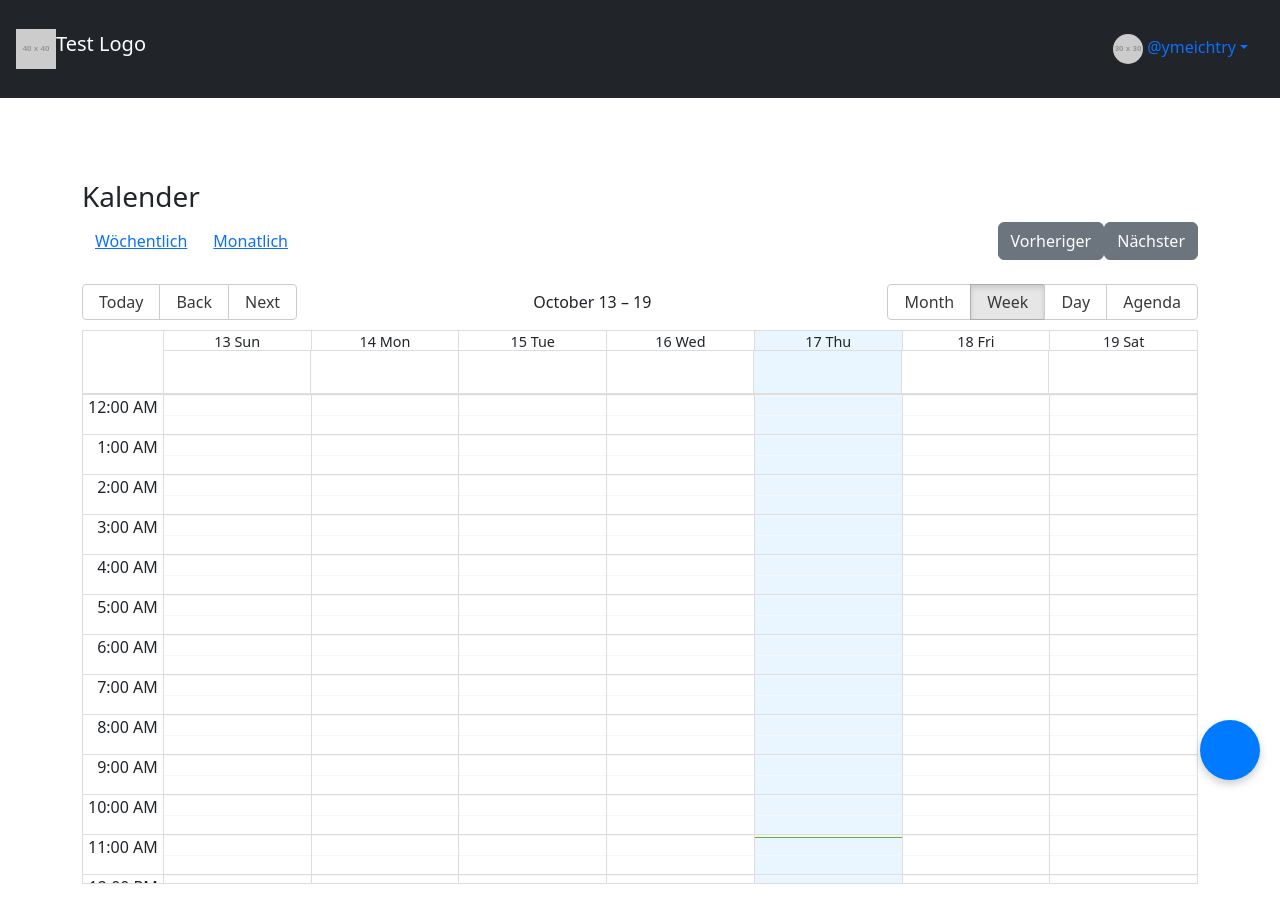
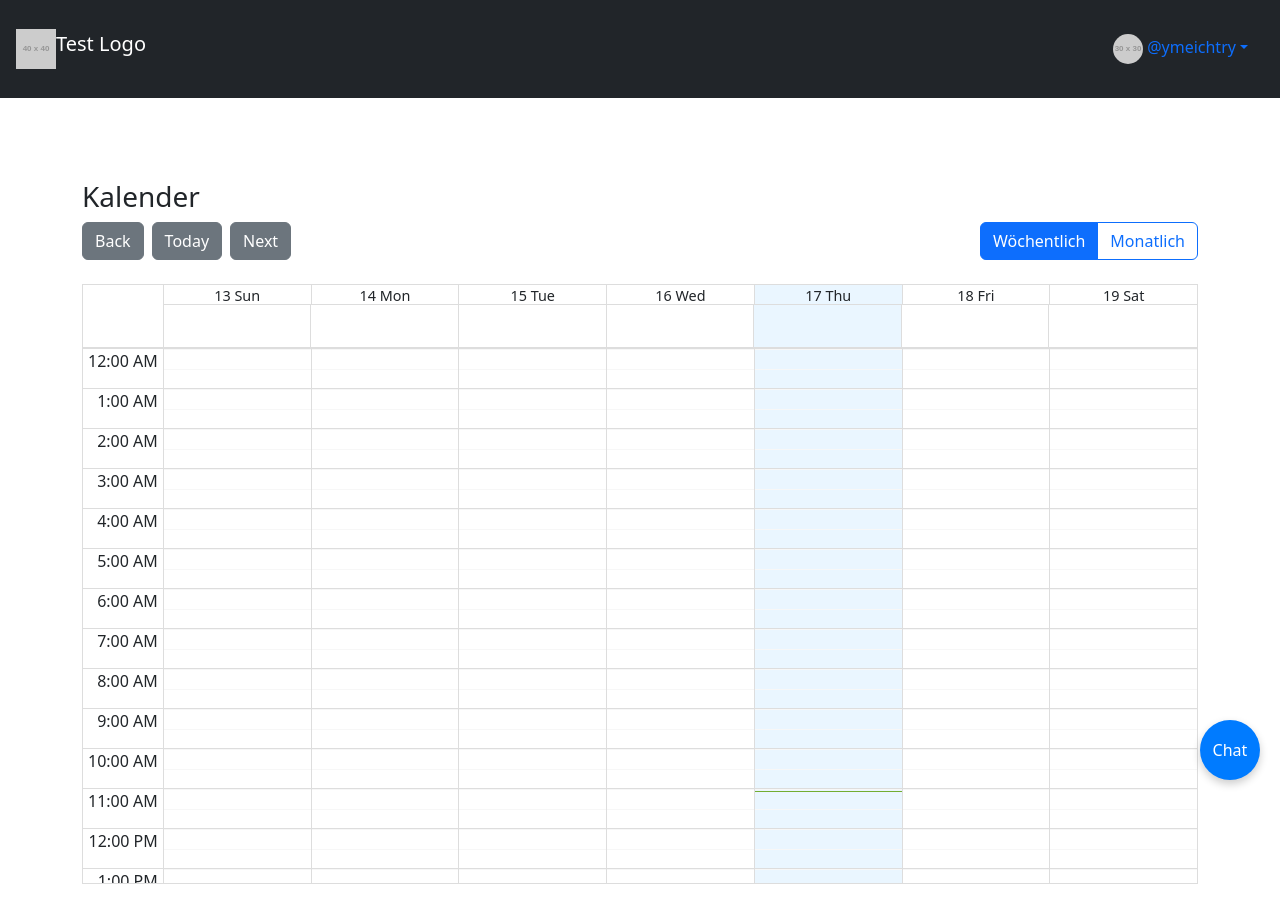
Before and after one commit to ymeichtry/BranAssist, a React (Create React App) app in the folder branassist-frontend/: page /calendar in a window 1280 px wide. Built offline with nearby package versions, Linux system fonts and the light colour scheme.

Commit message:
remade the /calendar page

```diff
--- a/branassist-frontend/src/pages/Calendar.js
+++ b/branassist-frontend/src/pages/Calendar.js
@@ -23,9 +23,10 @@ const CalendarPage = () => {
             start: new Date(2024, 9, 11, 9, 0),
             end: new Date(2024, 9, 11, 10, 0),
         },
-        // more events
+        // Weitere Events
     ];
 
+    // "Next" Button
     const handleNext = () => {
         setCurrentDate((prevDate) => {
             const newDate = new Date(prevDate);
@@ -38,6 +39,7 @@ const CalendarPage = () => {
         });
     };
 
+    // "Back" Button
     const handlePrevious = () => {
         setCurrentDate((prevDate) => {
             const newDate = new Date(prevDate);
@@ -50,33 +52,52 @@ const CalendarPage = () => {
         });
     };
 
+    // "Today" Button
+    const handleToday = () => {
+        setCurrentDate(new Date());
+    };
+
     const switchView = (newView) => {
         setView(newView);
     };
 
     return (
-        <div style={{paddingTop: '100px'}}>
+        <div style={{ paddingTop: '100px' }}>
             <Navbar />
 
             <div className="container" style={{ marginTop: '80px', paddingBottom: '20px' }}>
                 <h3>Kalender</h3>
 
                 <div className="d-flex justify-content-between">
+                    {/* Links: Back, Today, Next Buttons */}
                     <div>
-                        <button className="btn btn-link" onClick={() => switchView('week')}>
-                            Wöchentlich
+                        <button className="btn btn-secondary me-2" onClick={handlePrevious}>
+                            Back
                         </button>
-                        <button className="btn btn-link" onClick={() => switchView('month')}>
-                            Monatlich
+                        <button className="btn btn-secondary me-2" onClick={handleToday}>
+                            Today
+                        </button>
+                        <button className="btn btn-secondary" onClick={handleNext}>
+                            Next
                         </button>
                     </div>
+
+                    {/* Rechts: Umschalten zwischen Wöchentlich und Monatlich */}
                     <div>
-                        <button className="btn btn-secondary" onClick={handlePrevious}>
-                            Vorheriger
-                        </button>
-                        <button className="btn btn-secondary" onClick={handleNext}>
-                            Nächster
-                        </button>
+                        <div className="btn-group" role="group">
+                            <button
+                                type="button"
+                                className={`btn ${view === 'week' ? 'btn-primary' : 'btn-outline-primary'}`}
+                                onClick={() => switchView('week')}>
+                                Wöchentlich
+                            </button>
+                            <button
+                                type="button"
+                                className={`btn ${view === 'month' ? 'btn-primary' : 'btn-outline-primary'}`}
+                                onClick={() => switchView('month')}>
+                                Monatlich
+                            </button>
+                        </div>
                     </div>
                 </div>
 
@@ -91,6 +112,7 @@ const CalendarPage = () => {
                         view={view}
                         onNavigate={(date) => setCurrentDate(date)}
                         style={{ height: 600 }}
+                        toolbar={false}  // Deaktiviert die default Toolbar mit Tabs
                     />
                 </div>
 
@@ -113,7 +135,7 @@ const CalendarPage = () => {
                         boxShadow: '0 4px 8px rgba(0, 0, 0, 0.2)',
                     }}
                 >
-
+                    Chat
                 </button>
             </div>
         </div>
```
